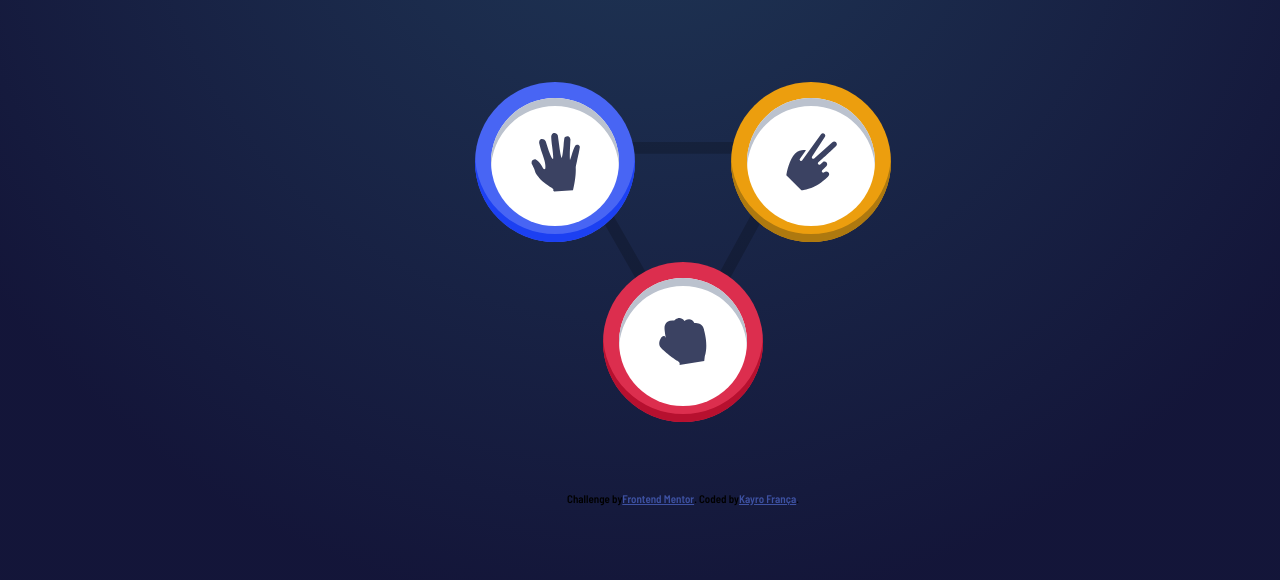
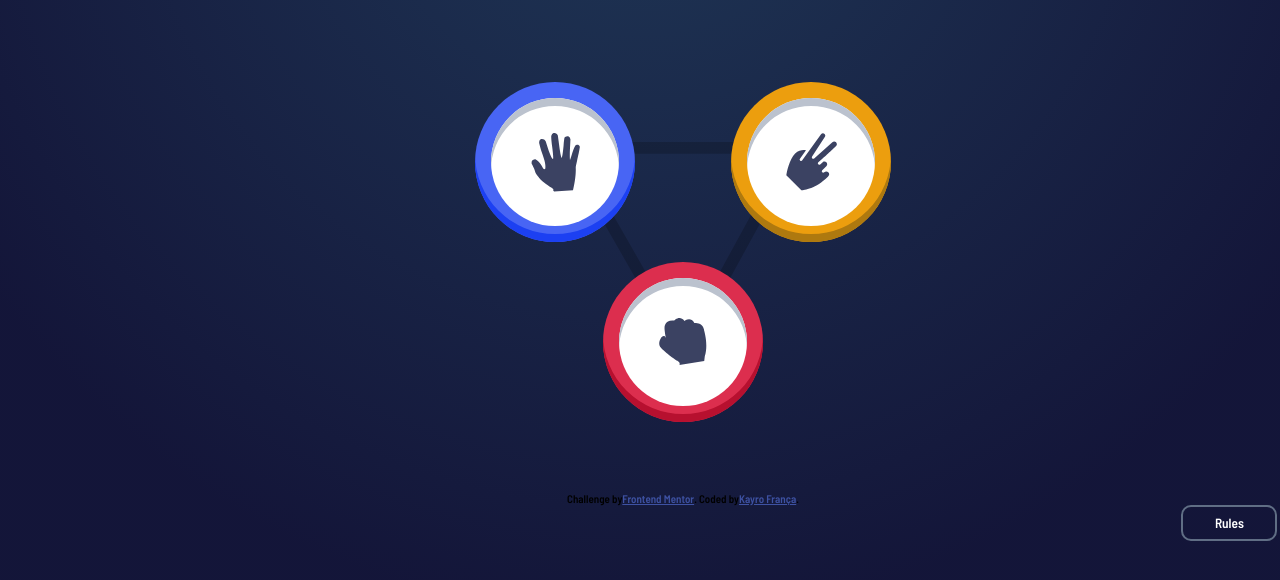
Before and after one commit to Kako-0/Rock-Paper-Scissors, a plain HTML site: page index.html in a window 1280 px wide. Shown: the part 180-760 px from the top of the page. Drawn offline with Linux system fonts and the light colour scheme.

Commit message:
added button Rules

```diff
--- a/index.html
+++ b/index.html
@@ -31,5 +31,6 @@
     Challenge by <a href="https://www.frontendmentor.io?ref=challenge" target="_blank">Frontend Mentor</a>.
     Coded by <a href="https://github.com/Kako-0">Kayro França</a>.
   </div>
+  <button>Rules</button>
 </body>
 </html>
--- a/style.css
+++ b/style.css
@@ -106,6 +106,9 @@ body{
     background-color: hsl(39, 89%, 49%);
     box-shadow: inset 0px -8px hsl(40, 84%, 37%);
 }
+#paper:hover, #rock:hover, #scissor:hover{
+    cursor: pointer;
+}
 
 .attribution{
     display: flex;
@@ -117,6 +120,21 @@ body{
     color: hsl(228, 45%, 44%);
 }
 
-#paper:hover, #rock:hover, #scissor:hover{
+button{
+    display: flex;
+    justify-content: center;
+    align-items: center;
+
+    position: relative;
+    left: 40%;
+    padding: 1rem;
+    width: 6rem;
+    height: 2rem;
+
+    background-color: transparent;
+    border: 2px solid hsl(217, 16%, 45%);
+    border-radius: 10px;
+    color: #ffffff;
+
     cursor: pointer;
 }
```
